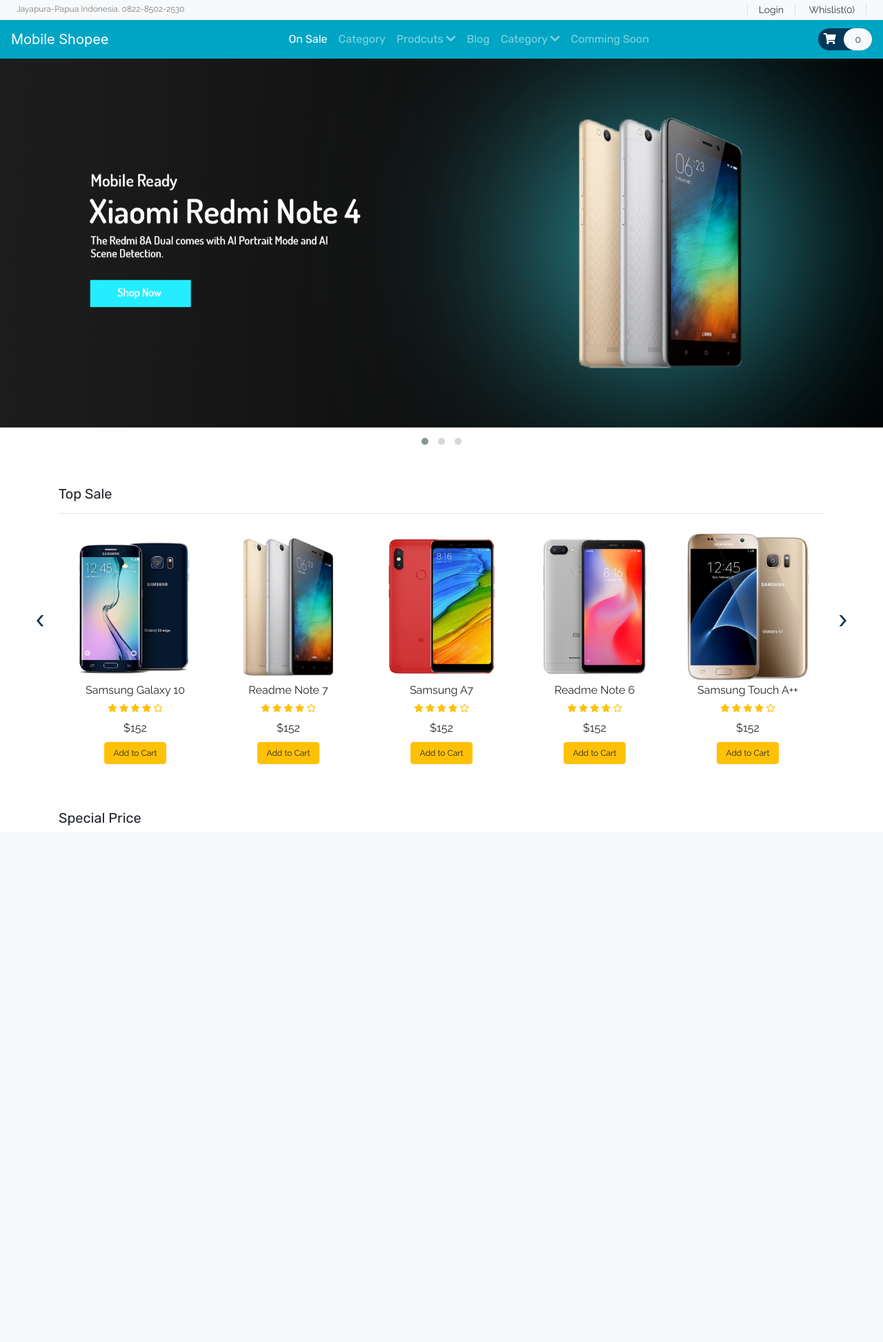
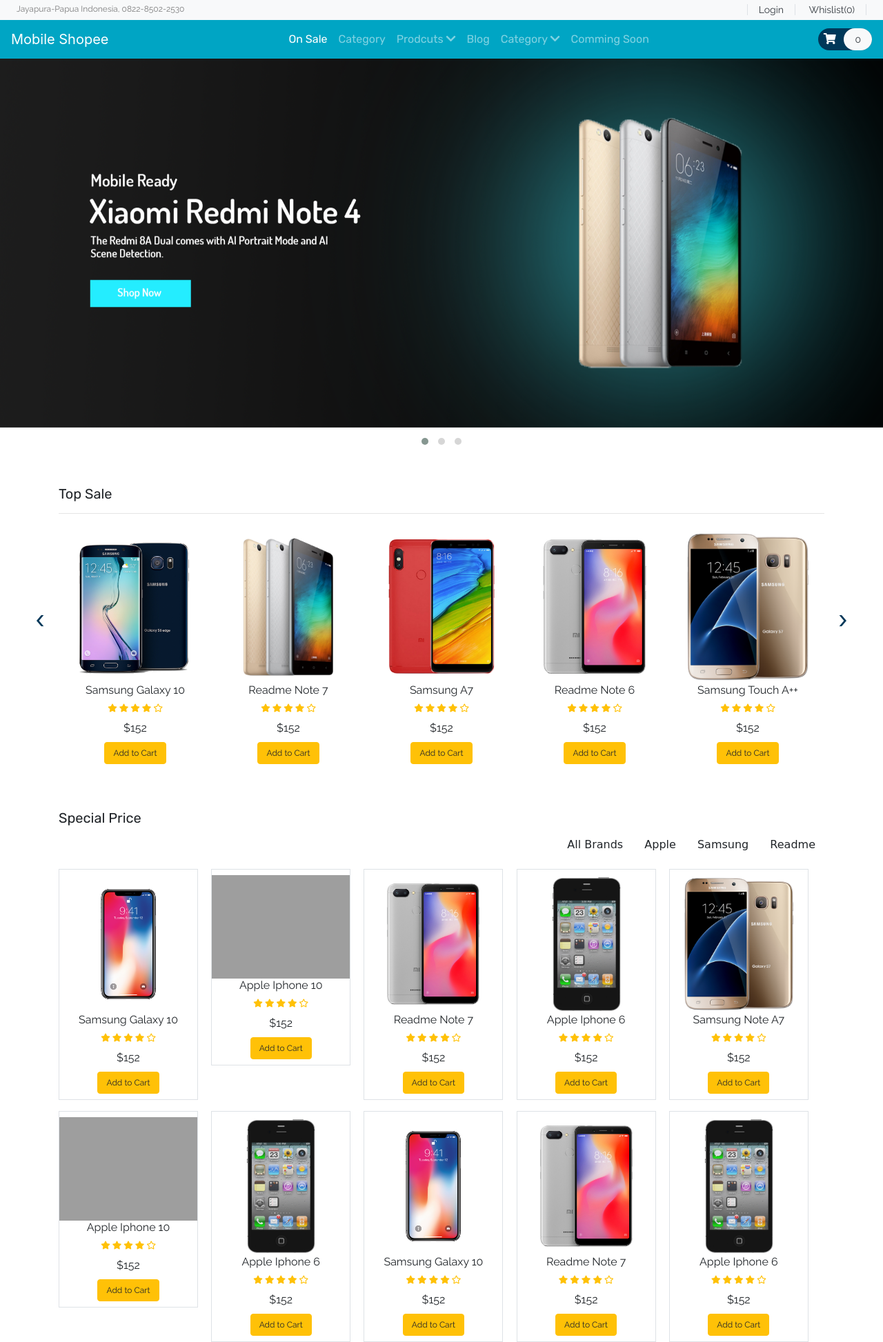
Before and after one commit to arul-25/mobile_shopee, a PHP site: page / in a window 1280 px wide. Shown: the whole page at 69% size. Before the commit the page ends 1197 px from the top, so only its background shows below. Run offline with PHP 8.4, Linux system fonts and the light colour scheme; some web fonts are replaced; grey boxes are pictures that could not be loaded.

Commit message:
menambahkan file special-price.scss dan menyelesaikan section special-price

```diff
--- a/index.html
+++ b/index.html
@@ -222,6 +222,225 @@
             <section id="special-price">
               <div class="container">
                 <h4 class="font-rubik font-size-20">Special Price</h4>
+                <div id="filters" class="button-group text-right font-baloo font-size-16">
+                  <button class="btn is-checked" data-filter="*">All Brands</button>
+                  <button class="btn" data-filter=".Apple">Apple</button>
+                  <button class="btn" data-filter=".Samsung">Samsung</button>
+                  <button class="btn" data-filter=".Readme">Readme</button>
+                </div>
+
+                <div class="grid">
+                  <div class="grid-item Samsung border">
+                    <div class="item py-2" style="width: 200px;">
+                      <div class="product font-rale">
+                        <a href="#"><img src="./assets/products/13.png" alt="product1" class="img-fluid"></a>
+                        <div class="text-center">
+                          <h6>Samsung Galaxy 10</h6>
+                          <div class="rating text-warning font-size-12">
+                            <span><i class="fas fa-star"></i></span>
+                            <span><i class="fas fa-star"></i></span>
+                            <span><i class="fas fa-star"></i></span>
+                            <span><i class="fas fa-star"></i></span>
+                            <span><i class="far fa-star"></i></span>
+                          </div>
+                          <div class="price py-2">
+                            <span>$152</span>
+                          </div>
+                          <button type="submit" class="btn btn-warning font-size-12">Add to Cart</button>
+                        </div>
+                      </div>
+                    </div>
+                  </div>
+                  <div class="grid-item Apple border">
+                    <div class="item py-2" style="width: 200px;">
+                      <div class="product font-rale">
+                        <a href="#"><img src="./assets/products/11.png" alt="product1" class="img-fluid"></a>
+                        <div class="text-center">
+                          <h6>Apple Iphone 10</h6>
+                          <div class="rating text-warning font-size-12">
+                            <span><i class="fas fa-star"></i></span>
+                            <span><i class="fas fa-star"></i></span>
+                            <span><i class="fas fa-star"></i></span>
+                            <span><i class="fas fa-star"></i></span>
+                            <span><i class="far fa-star"></i></span>
+                          </div>
+                          <div class="price py-2">
+                            <span>$152</span>
+                          </div>
+                          <button type="submit" class="btn btn-warning font-size-12">Add to Cart</button>
+                        </div>
+                      </div>
+                    </div>
+                  </div>
+                  <div class="grid-item Readme border">
+                    <div class="item py-2" style="width: 200px;">
+                      <div class="product font-rale">
+                        <a href="#"><img src="./assets/products/3.png" alt="product1" class="img-fluid"></a>
+                        <div class="text-center">
+                          <h6>Readme Note 7</h6>
+                          <div class="rating text-warning font-size-12">
+                            <span><i class="fas fa-star"></i></span>
+                            <span><i class="fas fa-star"></i></span>
+                            <span><i class="fas fa-star"></i></span>
+                            <span><i class="fas fa-star"></i></span>
+                            <span><i class="far fa-star"></i></span>
+                          </div>
+                          <div class="price py-2">
+                            <span>$152</span>
+                          </div>
+                          <button type="submit" class="btn btn-warning font-size-12">Add to Cart</button>
+                        </div>
+                      </div>
+                    </div>
+                  </div>
+                  <div class="grid-item Apple border">
+                    <div class="item py-2" style="width: 200px;">
+                      <div class="product font-rale">
+                        <a href="#"><img src="./assets/products/14.png" alt="product1" class="img-fluid"></a>
+                        <div class="text-center">
+                          <h6>Apple Iphone 6</h6>
+                          <div class="rating text-warning font-size-12">
+                            <span><i class="fas fa-star"></i></span>
+                            <span><i class="fas fa-star"></i></span>
+                            <span><i class="fas fa-star"></i></span>
+                            <span><i class="fas fa-star"></i></span>
+                            <span><i class="far fa-star"></i></span>
+                          </div>
+                          <div class="price py-2">
+                            <span>$152</span>
+                          </div>
+                          <button type="submit" class="btn btn-warning font-size-12">Add to Cart</button>
+                        </div>
+                      </div>
+                    </div>
+                  </div>
+                  <div class="grid-item Samsung border">
+                    <div class="item py-2" style="width: 200px;">
+                      <div class="product font-rale">
+                        <a href="#"><img src="./assets/products/12.png" alt="product1" class="img-fluid"></a>
+                        <div class="text-center">
+                          <h6>Samsung Note A7</h6>
+                          <div class="rating text-warning font-size-12">
+                            <span><i class="fas fa-star"></i></span>
+                            <span><i class="fas fa-star"></i></span>
+                            <span><i class="fas fa-star"></i></span>
+                            <span><i class="fas fa-star"></i></span>
+                            <span><i class="far fa-star"></i></span>
+                          </div>
+                          <div class="price py-2">
+                            <span>$152</span>
+                          </div>
+                          <button type="submit" class="btn btn-warning font-size-12">Add to Cart</button>
+                        </div>
+                      </div>
+                    </div>
+                  </div>
+                  <div class="grid-item Apple border">
+                    <div class="item py-2" style="width: 200px;">
+                      <div class="product font-rale">
+                        <a href="#"><img src="./assets/products/11.png" alt="product1" class="img-fluid"></a>
+                        <div class="text-center">
+                          <h6>Apple Iphone 10</h6>
+                          <div class="rating text-warning font-size-12">
+                            <span><i class="fas fa-star"></i></span>
+                            <span><i class="fas fa-star"></i></span>
+                            <span><i class="fas fa-star"></i></span>
+                            <span><i class="fas fa-star"></i></span>
+                            <span><i class="far fa-star"></i></span>
+                          </div>
+                          <div class="price py-2">
+                            <span>$152</span>
+                          </div>
+                          <button type="submit" class="btn btn-warning font-size-12">Add to Cart</button>
+                        </div>
+                      </div>
+                    </div>
+                  </div>
+                  <div class="grid-item Apple border">
+                    <div class="item py-2" style="width: 200px;">
+                      <div class="product font-rale">
+                        <a href="#"><img src="./assets/products/14.png" alt="product1" class="img-fluid"></a>
+                        <div class="text-center">
+                          <h6>Apple Iphone 6</h6>
+                          <div class="rating text-warning font-size-12">
+                            <span><i class="fas fa-star"></i></span>
+                            <span><i class="fas fa-star"></i></span>
+                            <span><i class="fas fa-star"></i></span>
+                            <span><i class="fas fa-star"></i></span>
+                            <span><i class="far fa-star"></i></span>
+                          </div>
+                          <div class="price py-2">
+                            <span>$152</span>
+                          </div>
+                          <button type="submit" class="btn btn-warning font-size-12">Add to Cart</button>
+                        </div>
+                      </div>
+                    </div>
+                  </div>
+                  <div class="grid-item Samsung border">
+                    <div class="item py-2" style="width: 200px;">
+                      <div class="product font-rale">
+                        <a href="#"><img src="./assets/products/13.png" alt="product1" class="img-fluid"></a>
+                        <div class="text-center">
+                          <h6>Samsung Galaxy 10</h6>
+                          <div class="rating text-warning font-size-12">
+                            <span><i class="fas fa-star"></i></span>
+                            <span><i class="fas fa-star"></i></span>
+                            <span><i class="fas fa-star"></i></span>
+                            <span><i class="fas fa-star"></i></span>
+                            <span><i class="far fa-star"></i></span>
+                          </div>
+                          <div class="price py-2">
+                            <span>$152</span>
+                          </div>
+                          <button type="submit" class="btn btn-warning font-size-12">Add to Cart</button>
+                        </div>
+                      </div>
+                    </div>
+                  </div>
+                  <div class="grid-item Readme border">
+                    <div class="item py-2" style="width: 200px;">
+                      <div class="product font-rale">
+                        <a href="#"><img src="./assets/products/3.png" alt="product1" class="img-fluid"></a>
+                        <div class="text-center">
+                          <h6>Readme Note 7</h6>
+                          <div class="rating text-warning font-size-12">
+                            <span><i class="fas fa-star"></i></span>
+                            <span><i class="fas fa-star"></i></span>
+                            <span><i class="fas fa-star"></i></span>
+                            <span><i class="fas fa-star"></i></span>
+                            <span><i class="far fa-star"></i></span>
+                          </div>
+                          <div class="price py-2">
+                            <span>$152</span>
+                          </div>
+                          <button type="submit" class="btn btn-warning font-size-12">Add to Cart</button>
+                        </div>
+                      </div>
+                    </div>
+                  </div>
+                  <div class="grid-item Apple border">
+                    <div class="item py-2" style="width: 200px;">
+                      <div class="product font-rale">
+                        <a href="#"><img src="./assets/products/14.png" alt="product1" class="img-fluid"></a>
+                        <div class="text-center">
+                          <h6>Apple Iphone 6</h6>
+                          <div class="rating text-warning font-size-12">
+                            <span><i class="fas fa-star"></i></span>
+                            <span><i class="fas fa-star"></i></span>
+                            <span><i class="fas fa-star"></i></span>
+                            <span><i class="fas fa-star"></i></span>
+                            <span><i class="far fa-star"></i></span>
+                          </div>
+                          <div class="price py-2">
+                            <span>$152</span>
+                          </div>
+                          <button type="submit" class="btn btn-warning font-size-12">Add to Cart</button>
+                        </div>
+                      </div>
+                    </div>
+                  </div>
+                </div>
               </div>
             </section>
           <!-- end Special Price -->
@@ -243,6 +462,9 @@
     <!-- Owl Carousel js -->
     <script src="https://cdnjs.cloudflare.com/ajax/libs/OwlCarousel2/2.3.4/owl.carousel.min.js" integrity="sha512-bPs7Ae6pVvhOSiIcyUClR7/q2OAsRiovw4vAkX+zJbw3ShAeeqezq50RIIcIURq7Oa20rW2n2q+fyXBNcU9lrw==" crossorigin="anonymous" referrerpolicy="no-referrer"></script>
 
+    <!-- Isotop Js CDN -->
+    <script src="https://cdnjs.cloudflare.com/ajax/libs/jquery.isotope/3.0.6/isotope.pkgd.min.js" integrity="sha512-Zq2BOxyhvnRFXu0+WE6ojpZLOU2jdnqbrM1hmVdGzyeCa1DgM3X5Q4A/Is9xA1IkbUeDd7755dNNI/PzSf2Pew==" crossorigin="anonymous" referrerpolicy="no-referrer"></script>
+
     <!-- Custom JavasScript -->
     <script src="index.js"></script>
 </body>
--- a/index.js
+++ b/index.js
@@ -24,4 +24,16 @@ $(document).ready(function() {
         }
     });
 
+    // Isotop
+    let $grid = $(".grid").isotope({
+        itemSelecter : '.grid-item',
+        layoutMode : 'fitRows'
+    });
+
+    // filter items on button click
+    $(".button-group").on("click", "button", function() {
+        let filterValue = $(this).attr("data-filter");
+        $grid.isotope({filter: filterValue});
+    })
+
 })
--- /dev/null
+++ b/sass/include/special-price.scss
@@ -0,0 +1,9 @@
+/* Special Price Section */
+#special-price {
+  .grid {
+    .grid-item {
+      margin-right: 1.2rem;
+      margin-top: 1rem;
+    }
+  }
+}
--- a/sass/style.scss
+++ b/sass/style.scss
@@ -6,3 +6,4 @@
 @import "./include/typography.scss";
 @import "./include/color.scss";
 @import "./include/top-sale.scss";
+@import "./include/special-price.scss";
--- a/style.css
+++ b/style.css
@@ -95,4 +95,10 @@ button:focus {
   padding: 0 1rem;
 }
 
+/* Special Price Section */
+#special-price .grid .grid-item {
+  margin-right: 1.2rem;
+  margin-top: 1rem;
+}
+
 /*# sourceMappingURL=style.css.map */
```
Also changed, not shown: 1 other file.
